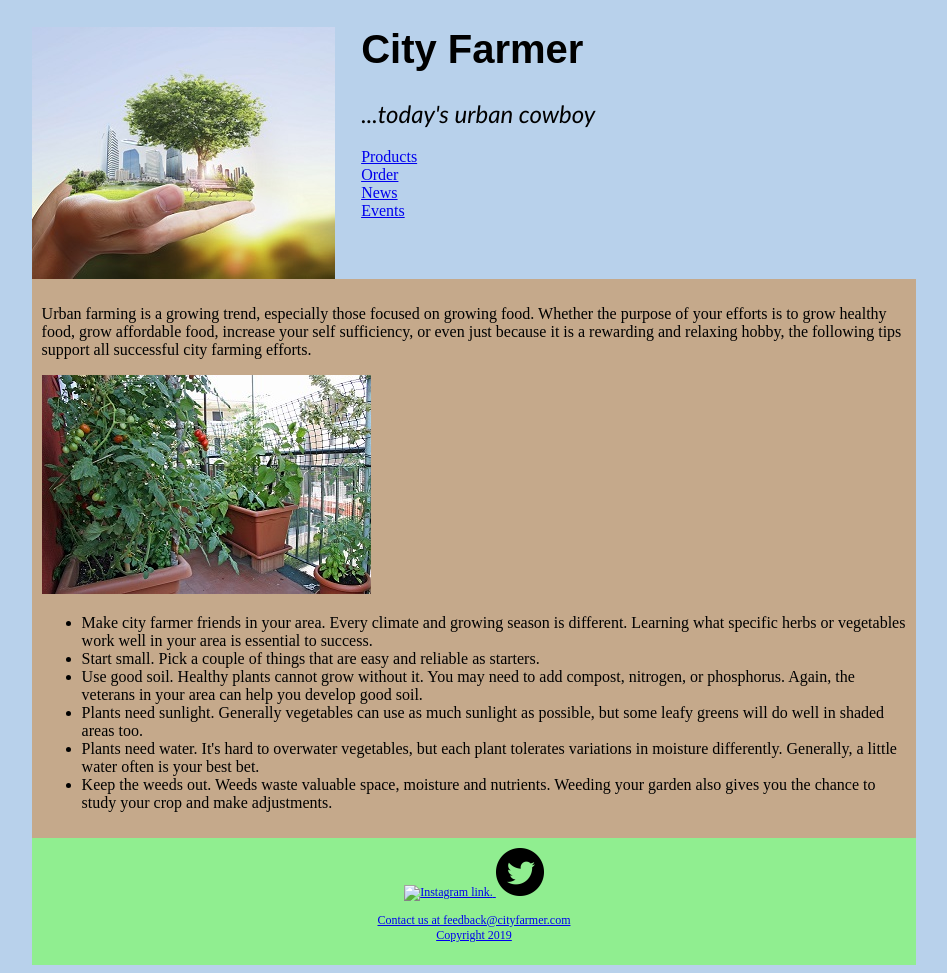
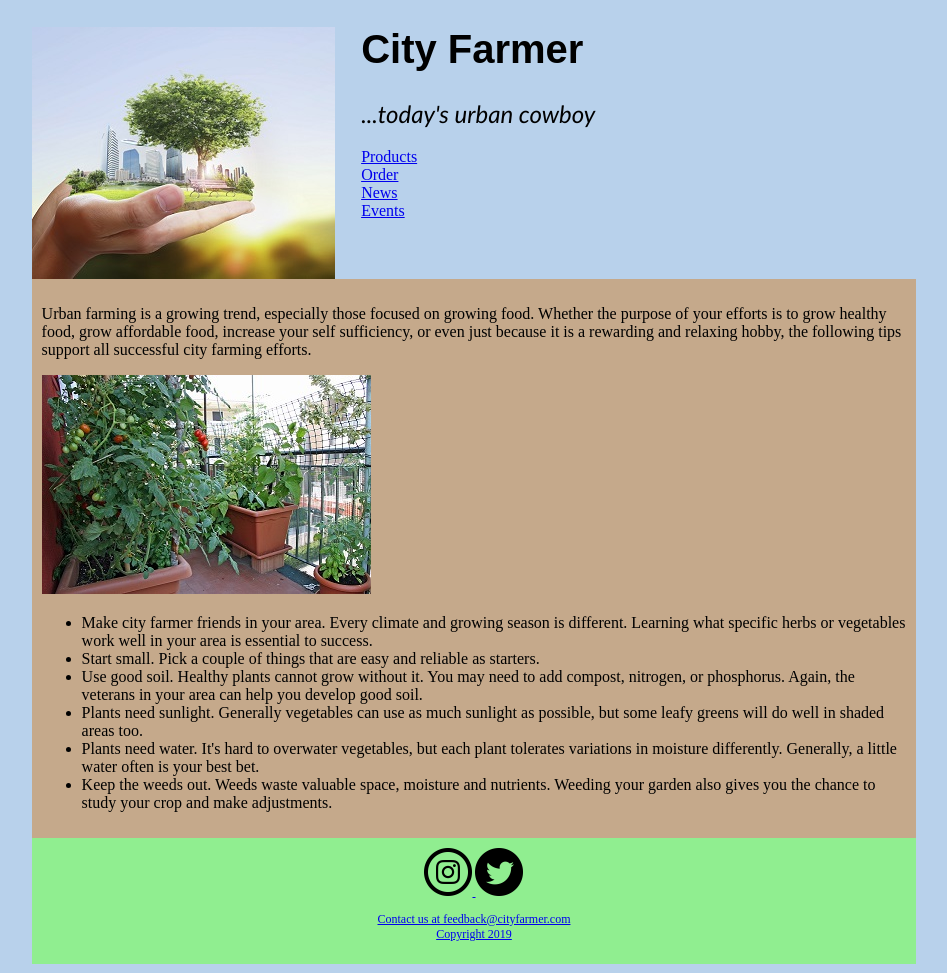
Before and after one commit to jonathanwagstaff/jonathanwagstaff.github.io, a plain HTML site: page CityFarmer/cf_index.html in a window 1280 px wide. Shown: the whole page, without its empty margins (166-1113 px from the left). Drawn offline with Linux system fonts and the light colour scheme.

Commit message:
Update cf_index.html

```diff
--- a/CityFarmer/cf_index.html
+++ b/CityFarmer/cf_index.html
@@ -40,7 +40,7 @@
 	</main>
 	<footer>
 
-		<a href=" https://www.instagram.com" target="_blank"><img src="" alt="Instagram link."</a>
+		<a href=" https://www.instagram.com" target="_blank"><img src="../Images/iconmonstr-instagram-15-48.png" alt="Instagram link."</a>
 		<a href="https://twitter.com" target="_blank"><img src="../Images/iconmonstr-twitter-4-48.png" alt="Twitter link."</a>
 
 		<p> Contact us at feedback@cityfarmer.com<br>
```
